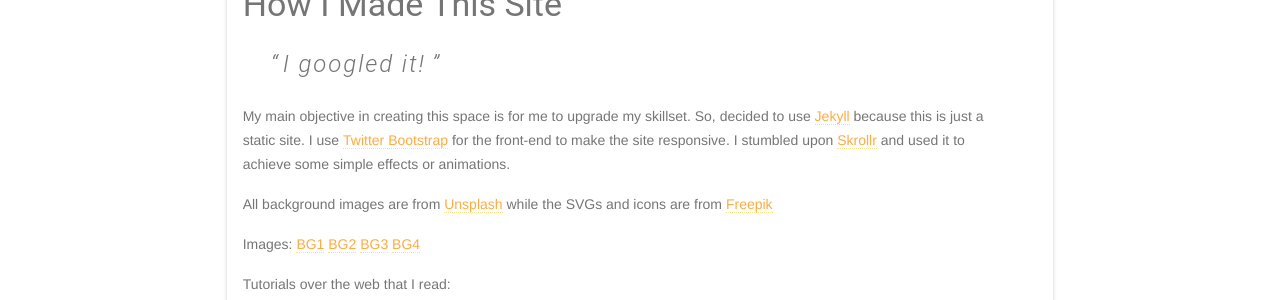
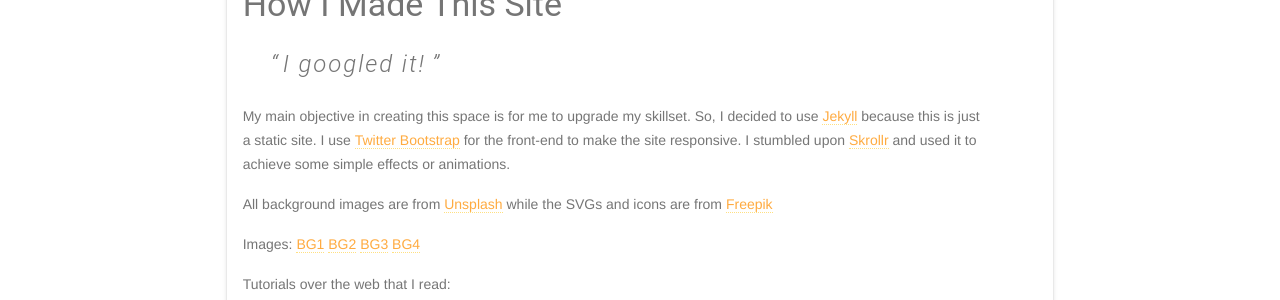
Before and after one commit to erikathea/erikathea.github.io, a Jekyll site: the page built from about.md, in a window 1280 px wide. Shown: the part 953-1253 px from the top of the page. Built offline with Jekyll 4.4.1, drawn with Linux system fonts in a browser that asks for light colours; nearby versions of some CDN libraries; emoji names are drawn with the system emoji font; library files that are not in the unit come from our copies; Markdown is read by kramdown in place of the engine named in the settings.

Commit message:
grammar fix

```diff
--- a/about.md
+++ b/about.md
@@ -22,7 +22,7 @@
 
 <blockquote> I googled it! </blockquote>
 
-My main objective in creating this space is for me to upgrade my skillset. So, decided to use [Jekyll](https://github.com/jekyll/jekyll) because this is just a static site. I use [Twitter Bootstrap](https://getbootstrap.com/) for the front-end to make the site responsive. I stumbled upon [Skrollr](https://github.com/Prinzhorn/skrollr) and used it to achieve some simple effects or animations.
+My main objective in creating this space is for me to upgrade my skillset. So, I decided to use [Jekyll](https://github.com/jekyll/jekyll) because this is just a static site. I use [Twitter Bootstrap](https://getbootstrap.com/) for the front-end to make the site responsive. I stumbled upon [Skrollr](https://github.com/Prinzhorn/skrollr) and used it to achieve some simple effects or animations.
 
 All background images are from [Unsplash](https://unsplash.com) while the SVGs and icons are from [Freepik](https://freepik.com)
 
```
